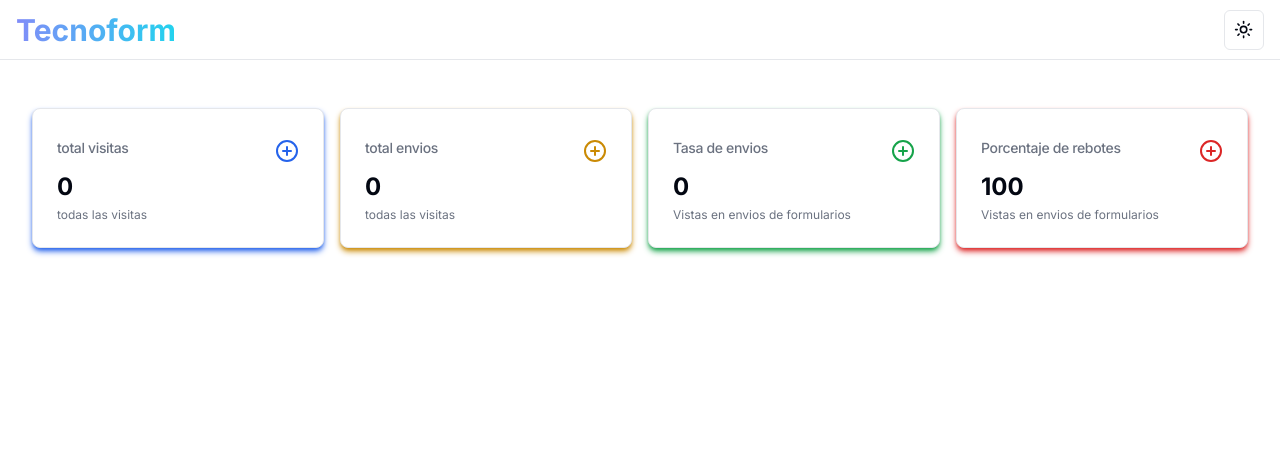
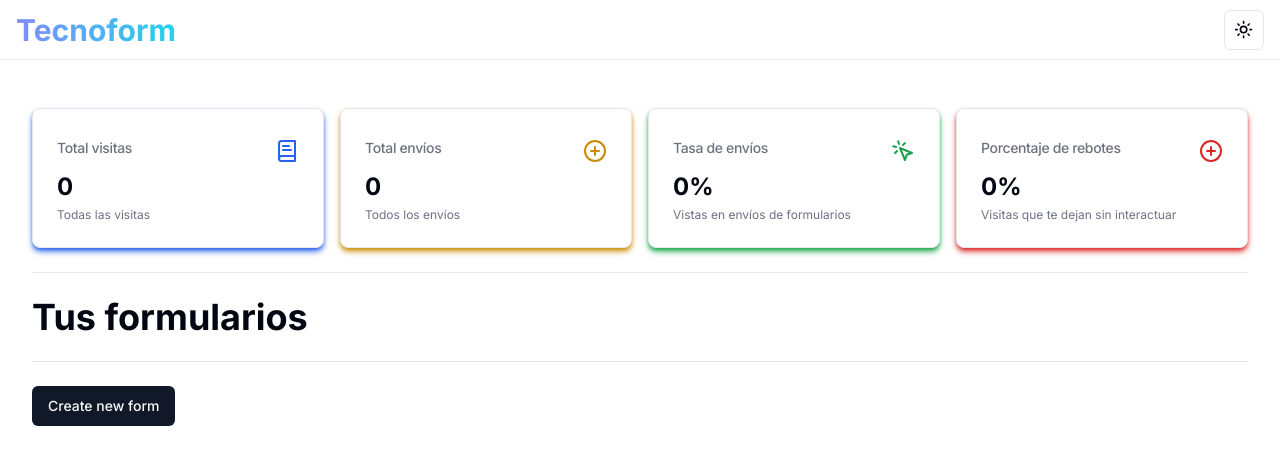
Before and after one commit to stirwin/form-builder, a Next.js app: page / in a window 1280 px wide. Shown: the top 464 px of the page. Built offline with nearby package versions, Linux system fonts and the light colour scheme; no server answers; the database is empty.

Commit message:
boton crear formulario

```diff
--- a/src/app/(dashboard)/layout.tsx
+++ b/src/app/(dashboard)/layout.tsx
@@ -1,5 +1,5 @@
-import Logo from "@/components/Logo";
-import ThemeSwitcher from "@/components/ThemeSwitcher";
+import Logo from "@/components/form/Logo";
+import ThemeSwitcher from "@/components/form/ThemeSwitcher";
 import { UserButton } from "@clerk/nextjs";
 import React, { ReactNode } from "react";
 
--- a/src/app/(dashboard)/page.tsx
+++ b/src/app/(dashboard)/page.tsx
@@ -1,70 +1,79 @@
 import Image from "next/image";
 import { GetFormStats } from "../../../actions/form";
-import { CirclePlus } from "lucide-react";
+import { BookText, CirclePlus, MousePointerClick } from "lucide-react";
 import { ReactNode, Suspense } from "react";
 import { Card, CardContent, CardHeader, CardTitle } from "@/components/ui/card";
 import { Skeleton } from "@/components/ui/skeleton";
+import { Separator } from "@/components/ui/separator";
+import CreateFormBtn from "@/components/form/CreateFormBtn";
 
+// Componente principal Home
 export default function Home() {
   return (
     <div className="container pt-4">
+      {/* Suspense para manejar la carga asincrónica de las estadísticas */}
       <Suspense fallback={<StatsCards loading={true} />}>
         <CardStatsWrapper />
       </Suspense>
+      <Separator className="my-6" />
+        <h2 className="text-4xl font-bold col-span-2">Tus formularios</h2>
+      <Separator className="my-6" />
+      <CreateFormBtn/>
     </div>
   );
 }
 
+// Función asincrónica para obtener las estadísticas del formulario y renderizar los componentes de las tarjetas
 async function CardStatsWrapper() {
   const stats = await GetFormStats();
 
   return <StatsCards loading={false} data={stats} />;
 }
 
+// Propiedades del componente StatsCard
 interface StatsCardProps {
   data?: Awaited<ReturnType<typeof GetFormStats>>;
   loading: boolean;
 }
 
+// Componente para mostrar las tarjetas de estadísticas
 function StatsCards(props: StatsCardProps) {
   const { data, loading } = props;
 
   return (
     <div className="w-full pt-8 gap-4 grid grid-cols-1 md:grid-cols-2 lg:grid-cols-4">
       <StatsCard
-        title="total visitas"
-        icon={<CirclePlus className="text-blue-600" />}
-        helperText="todas las visitas"
+        title="Total visitas"
+        icon={<BookText className="text-blue-600" />}
+        helperText="Todas las visitas"
         value={data?.visits.toLocaleString() || ""}
         loading={loading}
         className="shadow-md shadow-blue-600"
       />
 
       <StatsCard
-        title="total envios"
+        title="Total envíos"
         icon={<CirclePlus className="text-yellow-600" />}
-        helperText="todas las visitas"
+        helperText="Todos los envíos"
         value={data?.submissions.toLocaleString() || ""}
         loading={loading}
         className="shadow-md shadow-yellow-600"
       />
 
       <StatsCard
-        title="Tasa de envios"
-        icon={<CirclePlus className="text-green-600" />}
-        helperText="Vistas en envios de formularios"
-        value={data?.submissionRate.toLocaleString() || ""}
+        title="Tasa de envíos"
+        icon={<MousePointerClick className="text-green-600" />}
+        helperText="Vistas en envíos de formularios"
+        value={data?.submissionRate.toLocaleString() + "%" || ""}
         loading={loading}
         className="shadow-md shadow-green-600"
       />
 
-
-
       <StatsCard
         title="Porcentaje de rebotes"
         icon={<CirclePlus className="text-red-600" />}
-        helperText="Vistas en envios de formularios"
-        value={data?.bounceRate.toLocaleString() || ""}
+        helperText="Visitas que te dejan sin interactuar"
+        value={data?.submissionRate.toLocaleString() + "%" || ""}
         loading={loading}
         className="shadow-md shadow-red-600"
       />
@@ -72,6 +81,7 @@ function StatsCards(props: StatsCardProps) {
   );
 }
 
+// Componente individual para cada tarjeta de estadísticas
 function StatsCard({
   title,
   value,
--- /dev/null
+++ b/src/components/form/CreateFormBtn.tsx
@@ -0,0 +1,70 @@
+"use client";
+import React from "react";
+import {
+  Dialog,
+  DialogContent,
+  DialogFooter,
+  DialogHeader,
+  DialogTitle,
+  DialogTrigger,
+  DialogDescription
+} from "@/components/ui/dialog";
+import { Button } from "../ui/button";
+import { Form,FormControl,FormDescription, FormField,FormItem, FormLabel, FormMessage } from "../ui/form";
+import {zodResolver} from "@hookform/resolvers/zod"
+import * as z from "zod"
+import { useForm } from "react-hook-form";
+import { Input } from "@/components/ui/input";
+
+const formSchema = z.object({
+    name: z.string().min(4),
+    description: z.string().optional(),
+})
+
+type formSchemaType = z.infer<typeof formSchema>
+
+function CreateFormBtn() {
+
+    const form = useForm<formSchemaType>({
+        resolver: zodResolver(formSchema),
+    })
+
+    function onSubmit(values: formSchemaType){
+        console.log(values);
+
+    }
+
+  return (
+    <Dialog>
+      <DialogTrigger asChild>
+        <Button>Create new form</Button>
+      </DialogTrigger>
+      <DialogContent>
+        <DialogHeader>
+          <DialogTitle>Crear formulario</DialogTitle>
+          <DialogDescription>
+            Crea un nuevo formulario para empezar tu colecion
+          </DialogDescription>
+        </DialogHeader>
+        <Form {...form}>
+            <form onSubmit={form.handleSubmit(onSubmit)} className="space-y-2">
+                <FormField
+                control={form.control}
+                name="name"
+                render={({field}) => (
+                    <FormItem>
+                        <FormLabel>Name</FormLabel>
+                        <FormControl>
+                            <Input {...field}/>
+                        </FormControl>
+                        <FormMessage/>
+                    </FormItem>
+                )}/>
+            </form>
+        </Form>
+      </DialogContent>
+    </Dialog>
+  );
+}
+
+export default CreateFormBtn;
```
Also changed, not shown: src/components/form/Logo.tsx (renamed from src/components/Logo.tsx), src/components/form/ThemeSwitcher.tsx (renamed from src/components/ThemeSwitcher.tsx).
